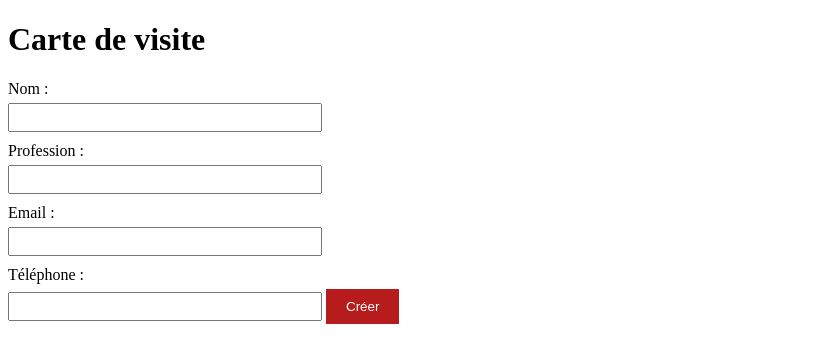
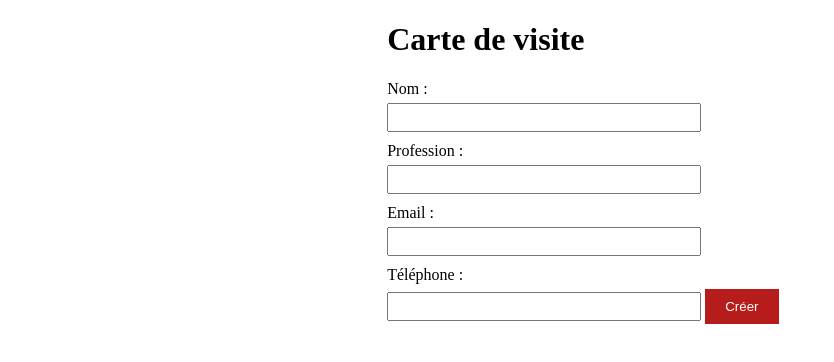
Before and after one commit to TCHANA-NGASSAM/carte_de_visite, a plain HTML site: page index.html in a window 1280 px wide. Shown: the whole page, without its empty margins (0-834 px from the left). Drawn offline with Linux system fonts and the light colour scheme.

Commit message:
first commit

```diff
--- a/styles/styles.css
+++ b/styles/styles.css
@@ -5,12 +5,17 @@
   label {
     display: block;
     margin-bottom: 5px;
+    margin-left: 30%;
+  }
+  h1{
+    margin-left: 30%;
   }
 
   input {
     margin-bottom: 10px;
     padding: 5px;
     width: 300px;
+    margin-left: 30%;
   }
 
   button {
```
